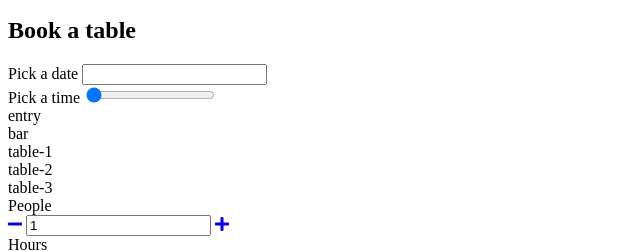
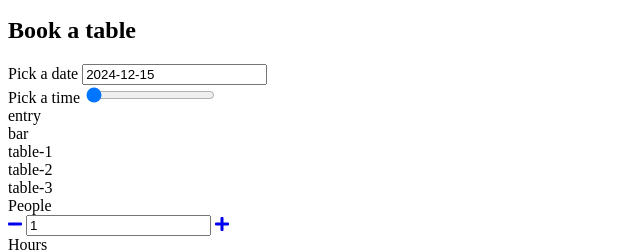
Before and after one commit to ms-kodi-2024/project-pizzeria, a website with bundled scripts: page src/index.html in a window 1280 px wide. Shown: the part 273-524 px from the top of the page, 0-640 px from the left. Built offline with nearby package versions, Linux system fonts and the light colour scheme; files whose address does not match are found by name.

Commit message:
Add support for widgets: datePicker and hourPicker

```diff
--- a/src/index.html
+++ b/src/index.html
@@ -7,6 +7,8 @@
   <title>Pizzeria</title>
   <link href="https://fonts.googleapis.com/css?family=Lato:400,300i,700%7COswald:300,500,700&amp;subset=latin-ext" rel="stylesheet">
   <link href="https://use.fontawesome.com/releases/v5.7.2/css/all.css" rel="stylesheet">
+  <link rel="stylesheet" href="https://cdn.jsdelivr.net/npm/flatpickr/dist/flatpickr.min.css">
+  <link rel="stylesheet" href="vendor/range-slider.min.css">
   <link rel="stylesheet" href="css/style.css">
 </head>
 <body>
@@ -242,6 +244,8 @@
   </script>
 
   <script src="https://cdnjs.cloudflare.com/ajax/libs/handlebars.js/4.1.0/handlebars.min.js"></script>
+  <script src="https://cdn.jsdelivr.net/npm/flatpickr"></script>
+  <script src="vendor/range-slider.min.js"></script>
   <script src="js/app.js" type="module"></script>
 </body>
 </html>
--- a/src/js/components/Booking.js
+++ b/src/js/components/Booking.js
@@ -1,5 +1,7 @@
 import { templates, select } from '../settings.js';
 import AmountWidget from './AmountWidget.js';
+import DatePicker from './DatePicker.js';
+import HourPicker from './HourPicker.js';
 
 class Booking {
   constructor(element) {
@@ -16,20 +18,28 @@
     thisBooking.dom.wrapper.innerHTML = generatedHTML;
     thisBooking.dom.peopleAmount = thisBooking.dom.wrapper.querySelector(select.booking.peopleAmount);
     thisBooking.dom.hoursAmount = thisBooking.dom.wrapper.querySelector(select.booking.hoursAmount);
-    // console.log(thisBooking.dom.peopleAmount);
-    // console.log(thisBooking.dom.hoursAmount);
+    thisBooking.dom.datePicker = thisBooking.dom.wrapper.querySelector(select.widgets.datePicker.wrapper);
+    thisBooking.dom.hourPicker = thisBooking.dom.wrapper.querySelector(select.widgets.hourPicker.wrapper);
   }
 
   initWidgets() {
     const thisBooking = this;
     thisBooking.peopleAmount = new AmountWidget(thisBooking.dom.peopleAmount);
     thisBooking.hoursAmount = new AmountWidget(thisBooking.dom.hoursAmount);
+    thisBooking.datePicker = new DatePicker(thisBooking.dom.datePicker);
+    thisBooking.hourPicker = new HourPicker(thisBooking.dom.hourPicker);
     thisBooking.dom.peopleAmount.addEventListener('updated', function () {
 
     });
     thisBooking.dom.hoursAmount.addEventListener('updated', function () {
 
     });
+    thisBooking.dom.datePicker.addEventListener('updated', function () {
+
+    });
+    thisBooking.dom.hourPicker.addEventListener('updated', function () {
+
+    });
   }
 }
 
--- a/src/js/components/DatePicker.js
+++ b/src/js/components/DatePicker.js
@@ -1,6 +1,6 @@
-import BaseWidget from '../components/BaseWidget.js';
+import BaseWidget from './BaseWidget.js';
+import {select, settings} from '../settings.js';
 import utils from '../utils.js';
-import {select, settings} from '../settings.js';
 
 class DatePicker extends BaseWidget{
   constructor(wrapper){
--- a/src/js/components/HourPicker.js
+++ b/src/js/components/HourPicker.js
@@ -1,4 +1,4 @@
-import BaseWidget from '../components/BaseWidget.js';
+import BaseWidget from './BaseWidget.js';
 import {select, settings} from '../settings.js';
 import utils from '../utils.js';
 
```
Also changed, not shown: src/vendor/range-slider.min.css (added), src/vendor/range-slider.min.js (added).
